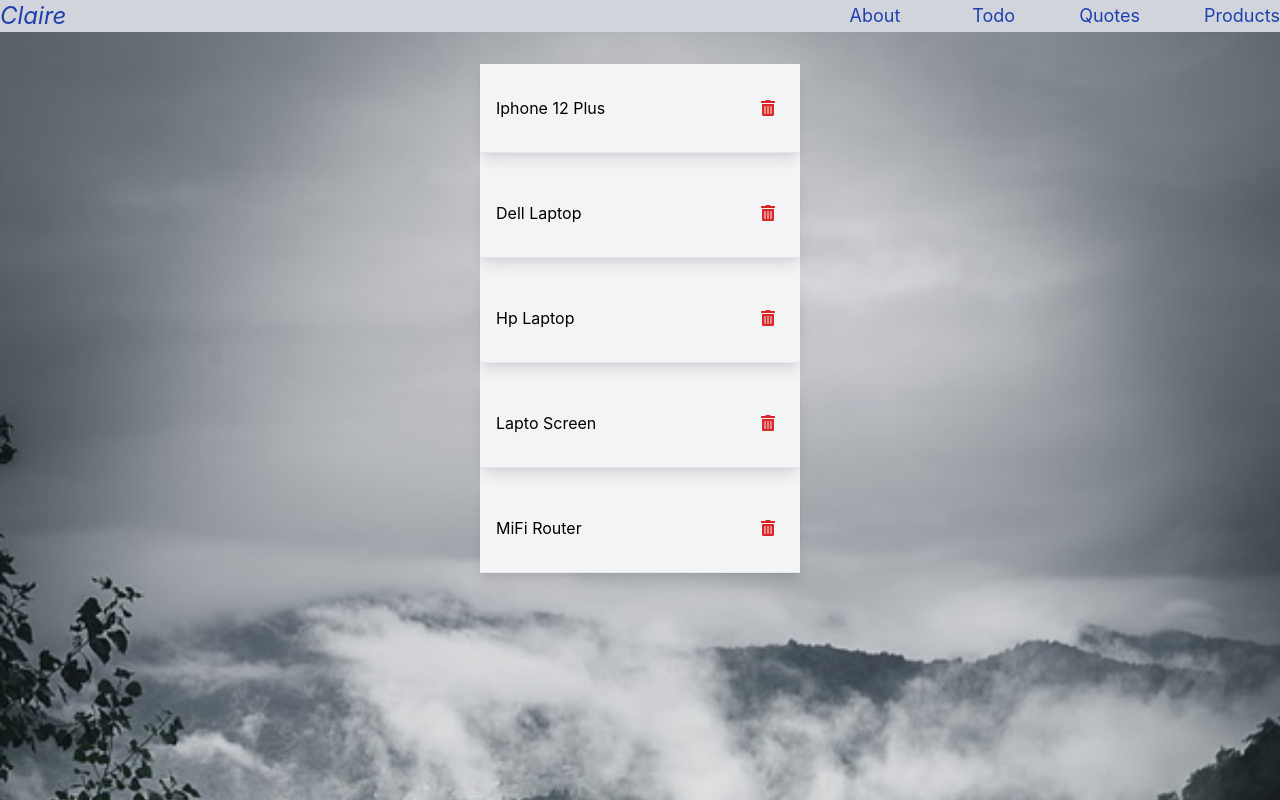
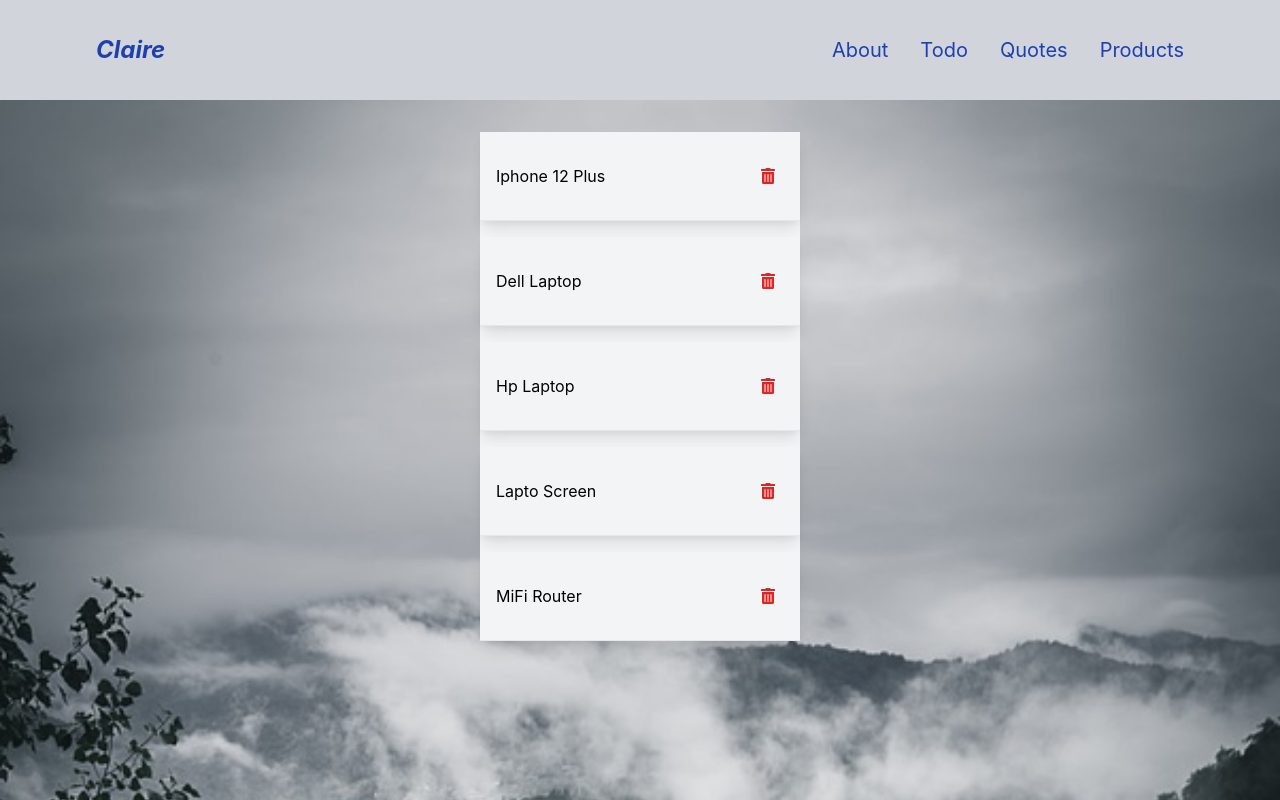
Before and after one commit to mugwira/React-Quote-Generator, a React (Create React App) app: page / in a window 1280 px wide. Built offline with nearby package versions, Linux system fonts and the light colour scheme.

Commit message:
Added dropdown menu to nav component

```diff
--- a/src/Nav.js
+++ b/src/Nav.js
@@ -3,22 +3,22 @@ import { Link } from "react-router-dom";
 
 function Nav() {
   return (
-    <div className="my-nav text-blue-800 bg-gray-300 ">
+    <div className="my-nav text-blue-800 bg-gray-300 py-5 px-5 md:px-24 ">
       <div className="my-links md:flex items-center justify-between">
-        <div className="right text-2xl font-semi-bold italic">
+        <div className="right text-2xl font-bold italic">
           <h3>Claire</h3>
         </div>
-        <div className="left flex flex-col md:flex-row items-center text-lg space-x-16">
-          <Link to="/about" className="transition duration-200 hover:bg-blue-300 px-2">
+        <div className=" flex flex-col py-2 md:flex-row md:space-x-8 md:text-xl">
+          <Link to="/about" className="transition duration-200 hover:text-blue-600 py-2">
             About
           </Link>
-          <Link to="/Todo" className="hover:text-blue-600">
+          <Link to="/Todo" className="hover:text-blue-600 py-2">
             Todo
           </Link>
-          <Link to="/Quotes" className="hover:text-blue-600">
+          <Link to="/Quotes" className="hover:text-blue-600 py-2">
             Quotes
           </Link>
-          <Link to="/" className="hover:text-blue-600">
+          <Link to="/" className="hover:text-blue-600 py-2">
             Products
           </Link>
         </div>
```
